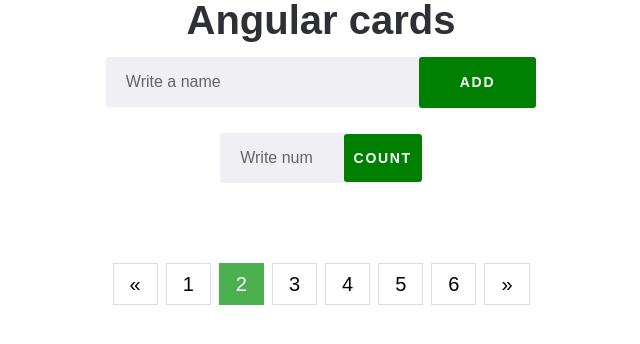
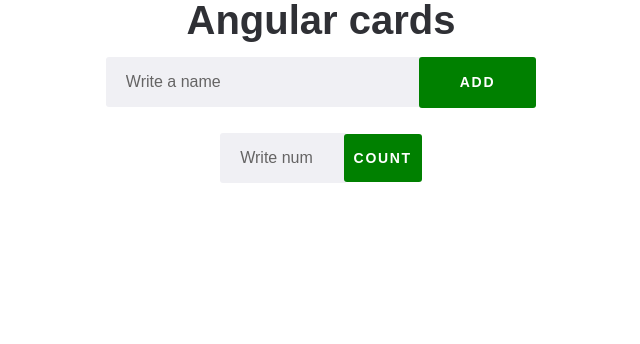
Before and after one commit to megasaab/angular-app-crud, an Angular app: page / in a window 1280 px wide. Shown: the top 344 px of the page, without its empty margins (319-959 px from the left). Built offline with nearby package versions, Linux system fonts and the light colour scheme.

Commit message:
add simple pagination

```diff
--- a/src/app/app.component.html
+++ b/src/app/app.component.html
@@ -12,7 +12,9 @@
 
 
 <section class="card-section">
-  <div *ngFor="let card of Cards.slice(0,inputNum);">
+  <div *ngFor="let card of Cards.slice(startIndex,endIndex);
+        let i = index;
+  ">
     <div class="card">{{card.label}}
       <p>{{card.text}}</p>
       <button (click)="deleteCard(card)">❌</button>
@@ -23,14 +25,7 @@
 
 
 <div class="center">
-  <div class="pagination">
-    <a href="#">&laquo;</a>
-    <a href="#">1</a>
-    <a href="#" class="active">2</a>
-    <a href="#">3</a>
-    <a href="#">4</a>
-    <a href="#">5</a>
-    <a href="#">6</a>
-    <a href="#">&raquo;</a>
-  </div>
+  <ul #pagination class="pagination">
+    <a (click)="updateIndex(j)" *ngFor="let i of getArrayFromNumber(Cards.length); let j = index" href="#">{{j+1}}</a>
+  </ul>
 </div>
--- a/src/app/app.component.scss
+++ b/src/app/app.component.scss
@@ -131,27 +131,3 @@
 .center {
     text-align: center;
 }
-
-.pagination {
-    display: inline-block;
-}
-
-.pagination a {
-    color: black;
-    float: left;
-    padding: 8px 16px;
-    text-decoration: none;
-    transition: background-color 0.3s;
-    border: 1px solid #ddd;
-    margin: 0 4px;
-}
-
-.pagination a.active {
-    background-color: #4caf50;
-    color: white;
-    border: 1px solid #4caf50;
-}
-
-.pagination a:hover:not(.active) {
-    background-color: #ddd;
-}
--- a/src/app/app.component.ts
+++ b/src/app/app.component.ts
@@ -1,4 +1,6 @@
 import { Component } from '@angular/core';
+import { Inject }  from '@angular/core';
+import { DOCUMENT } from '@angular/common';
 
 @Component({
   selector: 'app-root',
@@ -11,6 +13,10 @@
   title = 'Angular cards';
   Cards = []
   inputNum = 5;
+  startIndex = 0;
+  endIndex = 5;
+
+
 
   addCard(elem) {
     let uid = function() {
@@ -40,5 +46,13 @@
     console.log(this.inputNum)
   }
 
+  getArrayFromNumber(len){
+    return new Array(len/10)
+  }
+
+  updateIndex(pageIndex){
+    this.startIndex = pageIndex * 5;
+    this.endIndex = this.startIndex + 5;
+  }
 
 }
```
